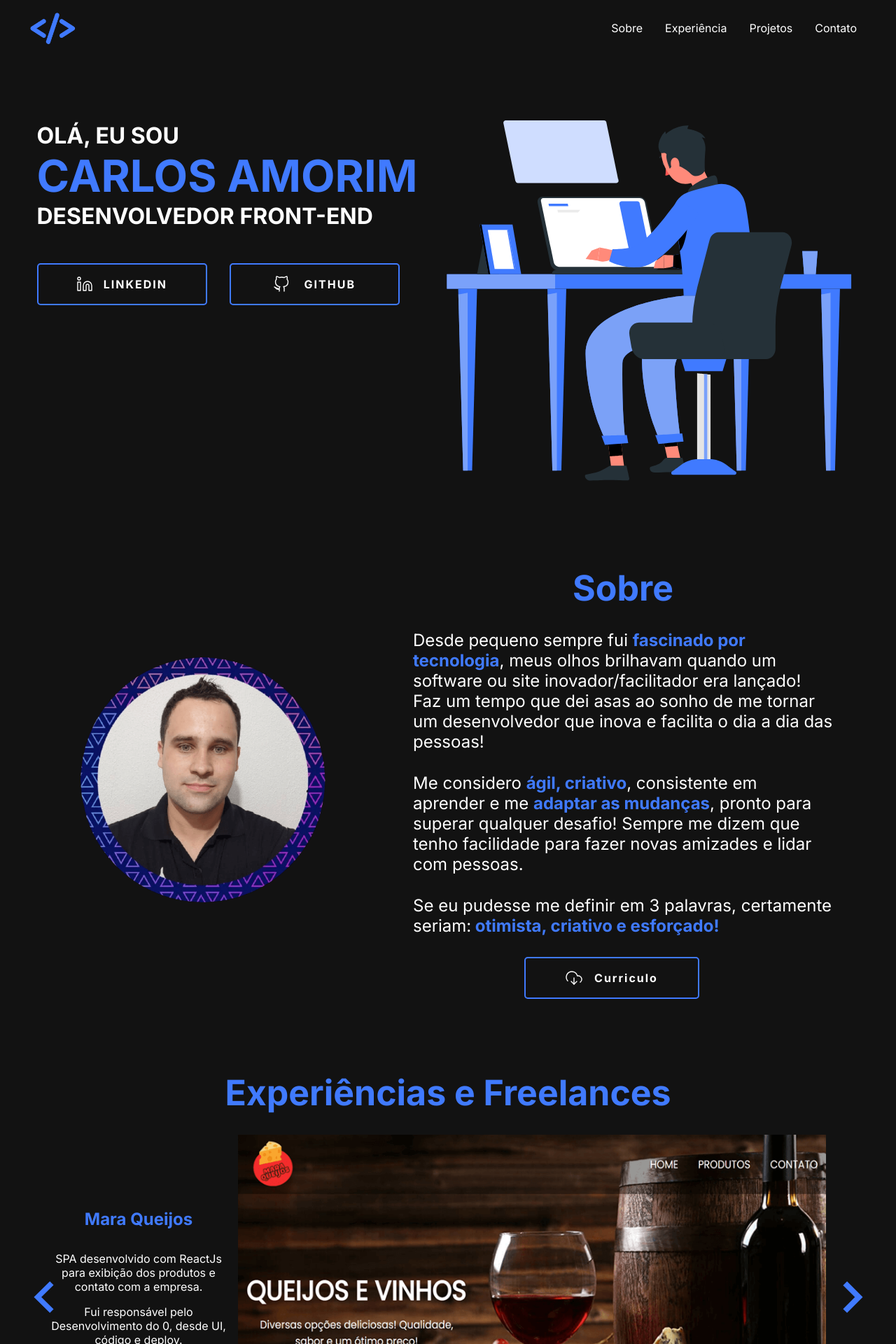
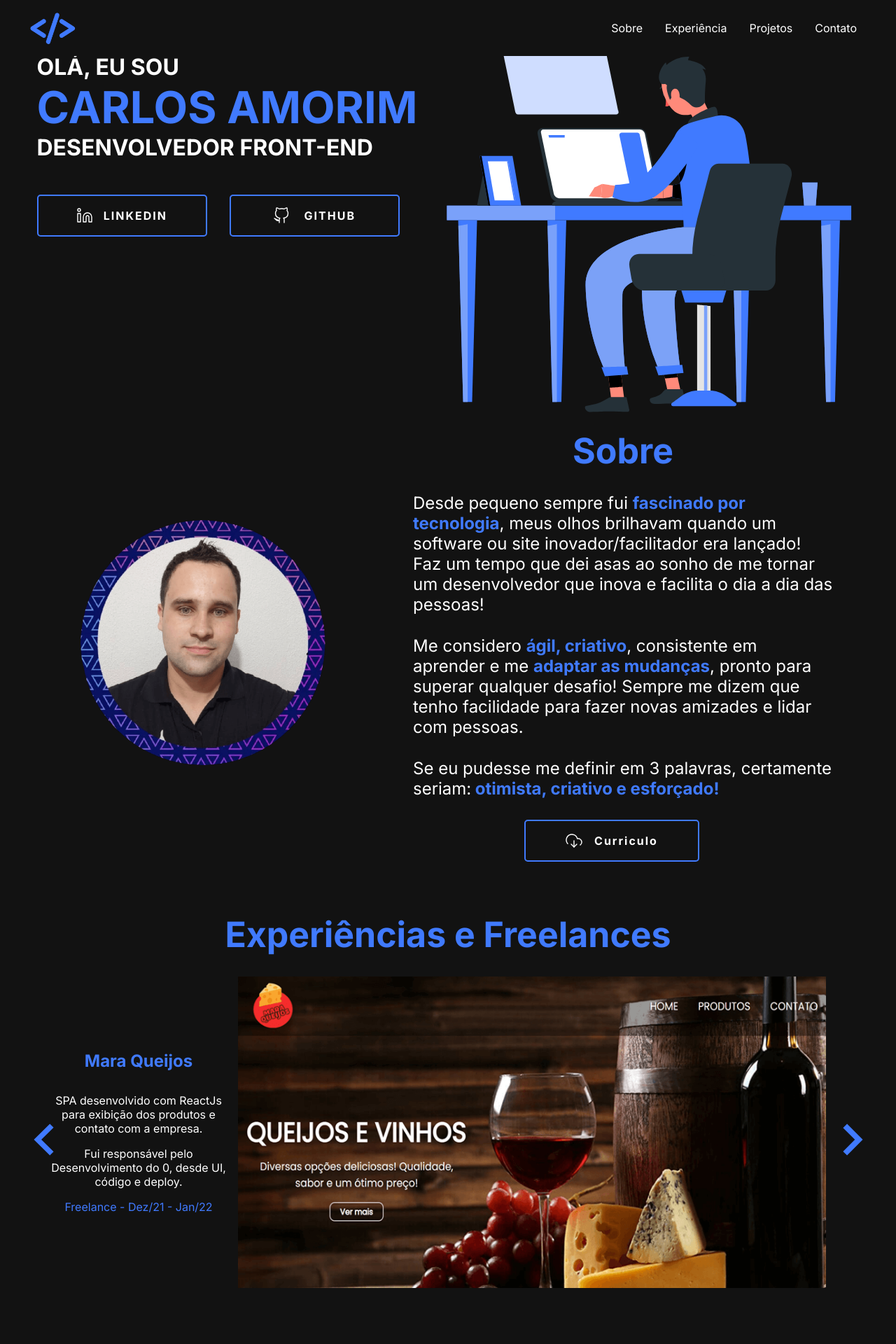
Before and after one commit to CarlosAmorim94/portfolio, a Next.js app: page / in a window 1280 px wide. Shown: the top 1920 px of the page at 70% size. Built offline with nearby package versions, Linux system fonts and the light colour scheme; a web font is replaced by a local one.

Commit message:
Add responsivity on smaller screen

```diff
--- a/src/components/Contact/styles.js
+++ b/src/components/Contact/styles.js
@@ -3,7 +3,6 @@ import { motion } from "framer-motion";
 
 export const Container = styled.section`
   width: 100%;
-  height: 100vh;
   max-width: 1200px;
   margin: auto;
   display: flex;
--- a/src/components/Experiences/styles.js
+++ b/src/components/Experiences/styles.js
@@ -2,7 +2,6 @@ import styled from "styled-components";
 
 export const Container = styled.section`
   width: 100%;
-  height: 78vh;
   max-width: 1200px;
   margin: 4rem auto;
   display: flex;
--- a/src/components/Hero/styles.js
+++ b/src/components/Hero/styles.js
@@ -3,7 +3,6 @@ import { motion } from "framer-motion"
 
 export const HeroStyled = styled.main`
   width: 100vw;
-  height: 100vh;
   max-width: 1200px;
   margin: 0 auto;
   display: flex;
```
